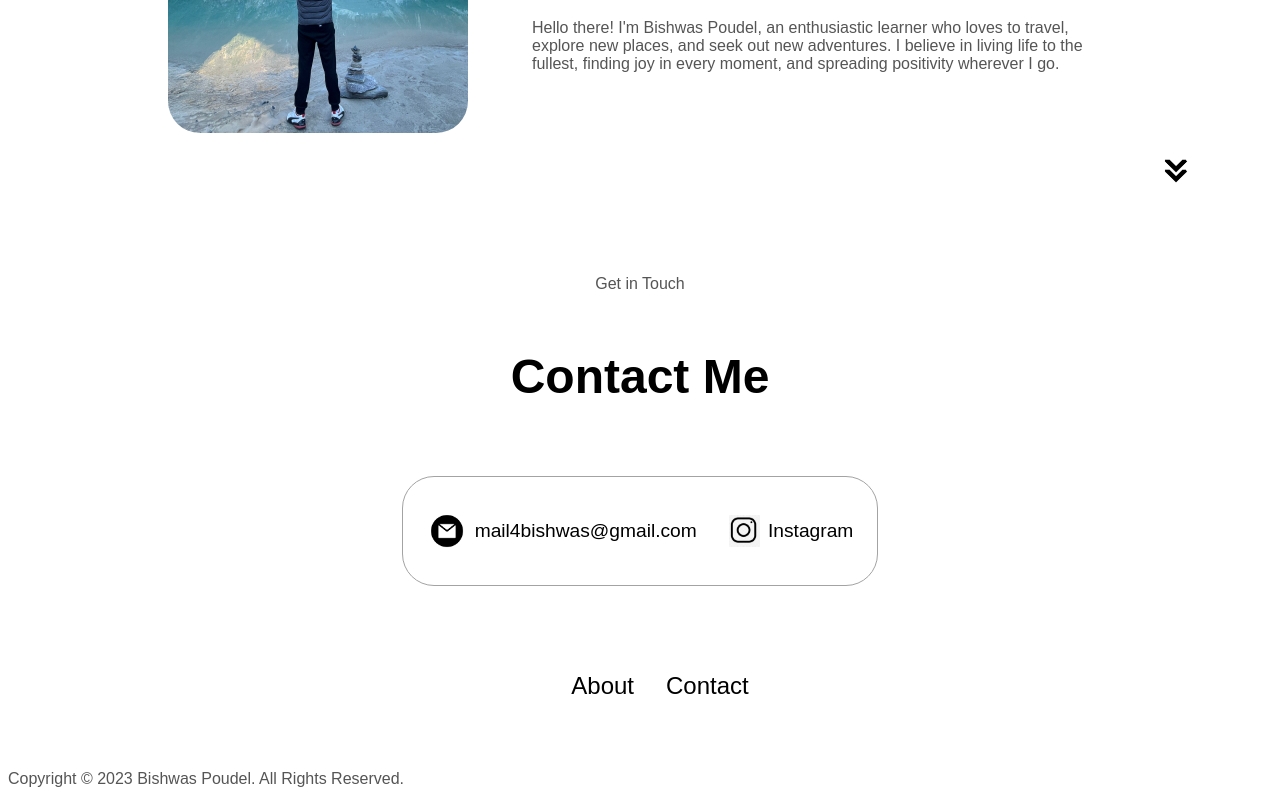
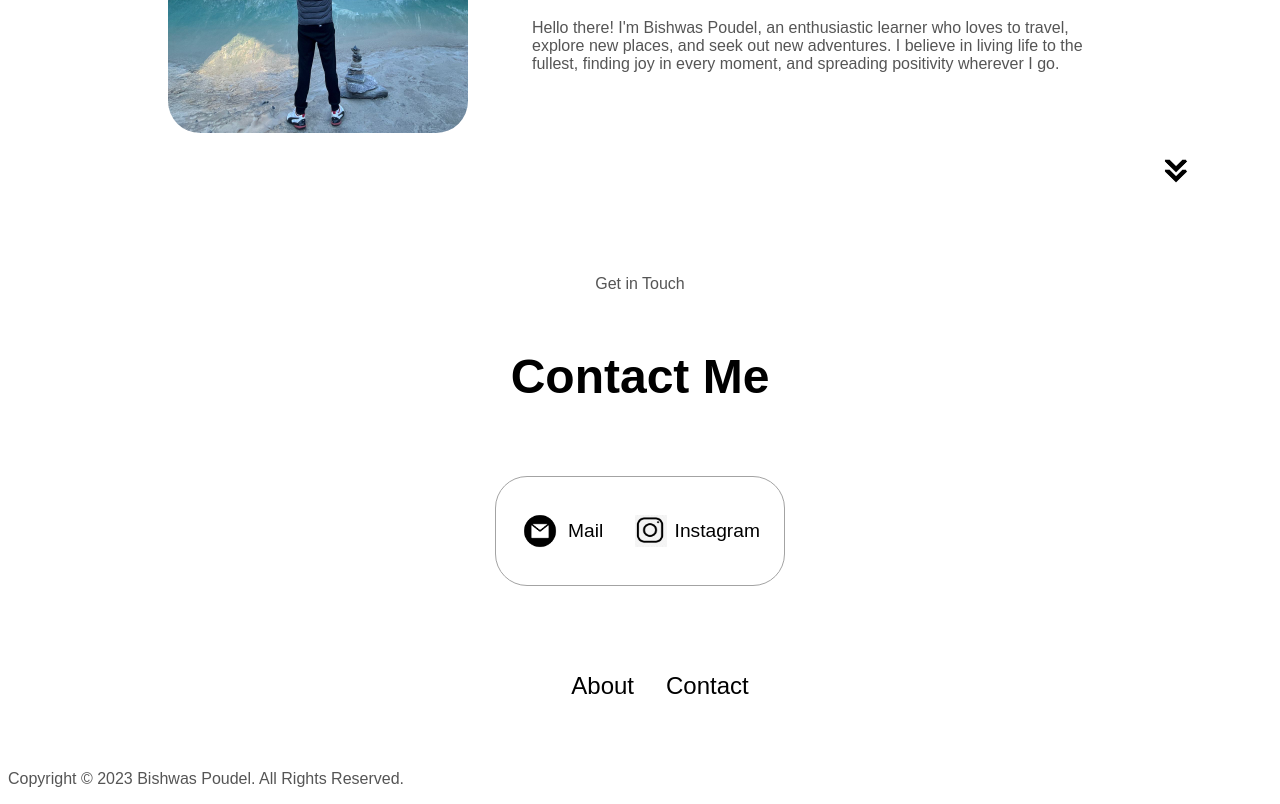
Before and after one commit to BishwasPoudel/site, a plain HTML site: page index.html in a window 1280 px wide. Shown: the part 1466-2270 px from the top of the page. Drawn offline with Linux system fonts and the light colour scheme.

Commit message:
mail wala

```diff
--- a/index.html
+++ b/index.html
@@ -103,7 +103,7 @@
             alt="Email icon"
             class="icon contact-icon email-icon"
           />
-          <p><a href="mailto:mail4bishwas@gmail.com">mail4bishwas@gmail.com</a></p>
+          <p><a href="mailto:mail4bishwas@gmail.com">Mail</a></p>
         </div>
         <div class="contact-info-container">
           <img
```
